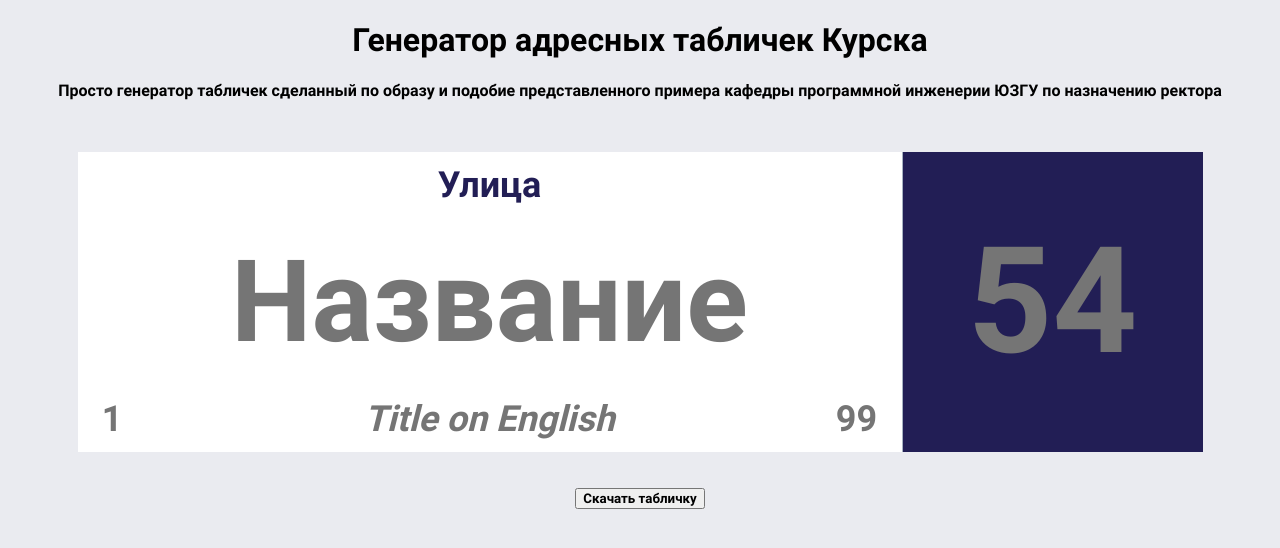
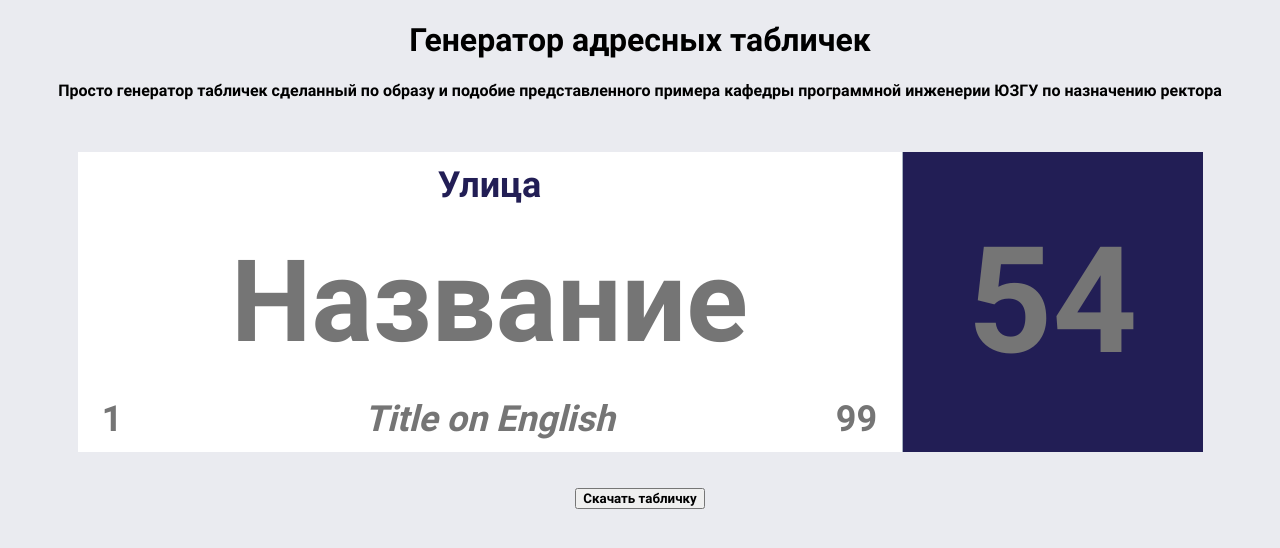
Before and after one commit to yri066/Address-Labels, a plain HTML site: page index.html in a window 1280 px wide. Drawn offline with nearby package versions, Linux system fonts and the light colour scheme; a script that the page names is missing.

Commit message:
Пример внешнего вида

```diff
--- a/index.html
+++ b/index.html
@@ -3,7 +3,7 @@
 
 <head>
     <meta http-equiv="Content-Type" content="text/html; charset=UTF-8">
-    <title>Генератор адресных табличек Курска</title>
+    <title>Генератор адресных табличек</title>
     <link href="./css/styles.css" rel="stylesheet" type="text/css">
 	<link href="./css/easy-autocomplete.min.css" rel="stylesheet" type="text/css">
     <link rel="icon" href="favicon.png">
@@ -17,7 +17,7 @@
 
 <body>
     <div style="text-align: center;">
-        <h1>Генератор адресных табличек Курска</h1>
+        <h1>Генератор адресных табличек</h1>
         <p>Просто генератор табличек сделанный по образу и подобие представленного примера кафедры программной инженерии
             ЮЗГУ по назначению ректора</p>
     </div>
```
Also changed, not shown: images/image.jpg (added).
